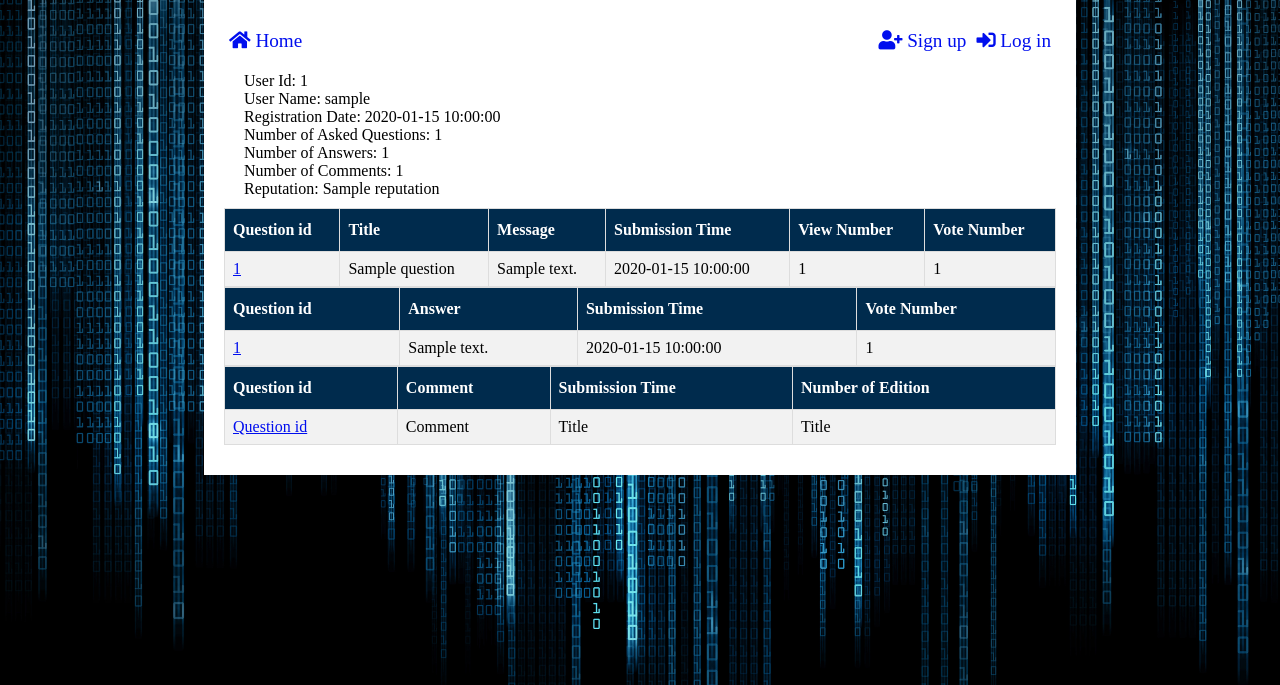
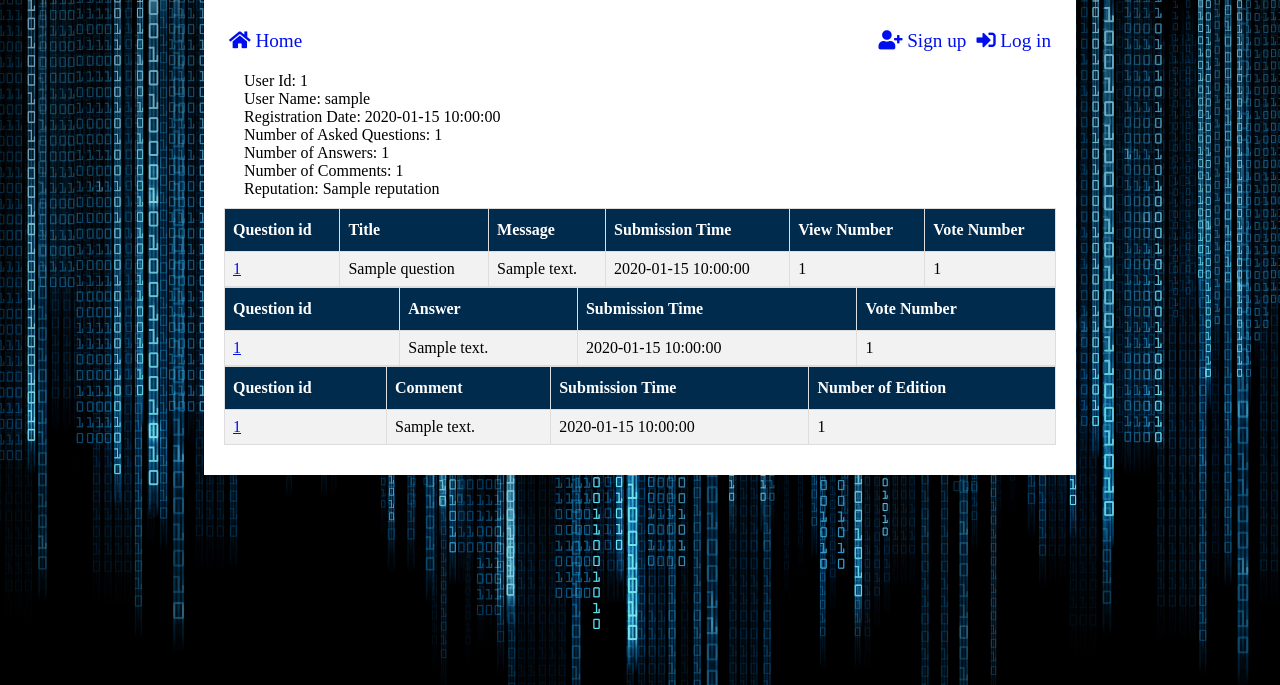
Before and after one commit to zsofiam/ask-mate-3-python, a Flask app: template templates/user_profile.html in a window 1280 px wide. Shown: the top 685 px of the page. Run offline with Flask 2, Linux system fonts and the light colour scheme; the template is opened without the code that fills it: most values are stand-ins (such as "Sample title", 1, 10 or a date in 2020).

Commit message:
show comments in table in user profile

```diff
--- a/server.py
+++ b/server.py
@@ -316,10 +316,12 @@ def users_table():
 @app.route('/user/<int:user_id>')
 def user_profile(user_id):
     userdata = data_manager.get_user_by_id(user_id)
-    questions = data_manager.get_user_question(user_id)
-    answers = data_manager.get_user_answer(user_id)
+    questions = data_manager.get_user_questions(user_id)
+    answers = data_manager.get_user_answers(user_id)
+    comments = data_manager.get_user_comments(user_id)
     return render_template('user_profile.html', userdata=userdata,
-                           questions=questions, answers=answers)
+                           questions=questions, answers=answers,
+                           comments=comments)
 
 
 if __name__ == "__main__":
--- a/templates/user_profile.html
+++ b/templates/user_profile.html
@@ -58,7 +58,7 @@
         </tr>
         {% for answer in answers %}
         <tr>
-            <td><a href="/question/{{ answer['user_id'] }}">{{ answer['user_id'] }}</a></td>
+            <td><a href="/question/{{ answer['question_id'] }}">{{ answer['question_id'] }}</a></td>
             <td>{{ answer['message'] }}</td>
             <td>{{ answer['submission_time'] }}</td>
             <td>{{ answer['vote_number'] }}</td>
@@ -72,12 +72,14 @@
             <th>Submission Time</th>
             <th>Number of Edition</th>
         </tr>
+        {% for comment in comments %}
         <tr>
-            <td><a href="/question/{{ id }}">Question id</a></td>
-            <td>Comment</td>
-            <td>Title</td>
-            <td>Title</td>
+            <td><a href="/question/{{ comment['question_id'] }}">{{ comment['question_id'] }}</a></td>
+            <td>{{ comment['message'] }}</td>
+            <td>{{ comment['submission_time'] }}</td>
+            <td>{{ comment['edited_count'] }}</td>
         </tr>
+        {% endfor %}
     </table>
     </div>
 </body>
```
Also changed, not shown: data_manager.py (+10 -2 lines).
